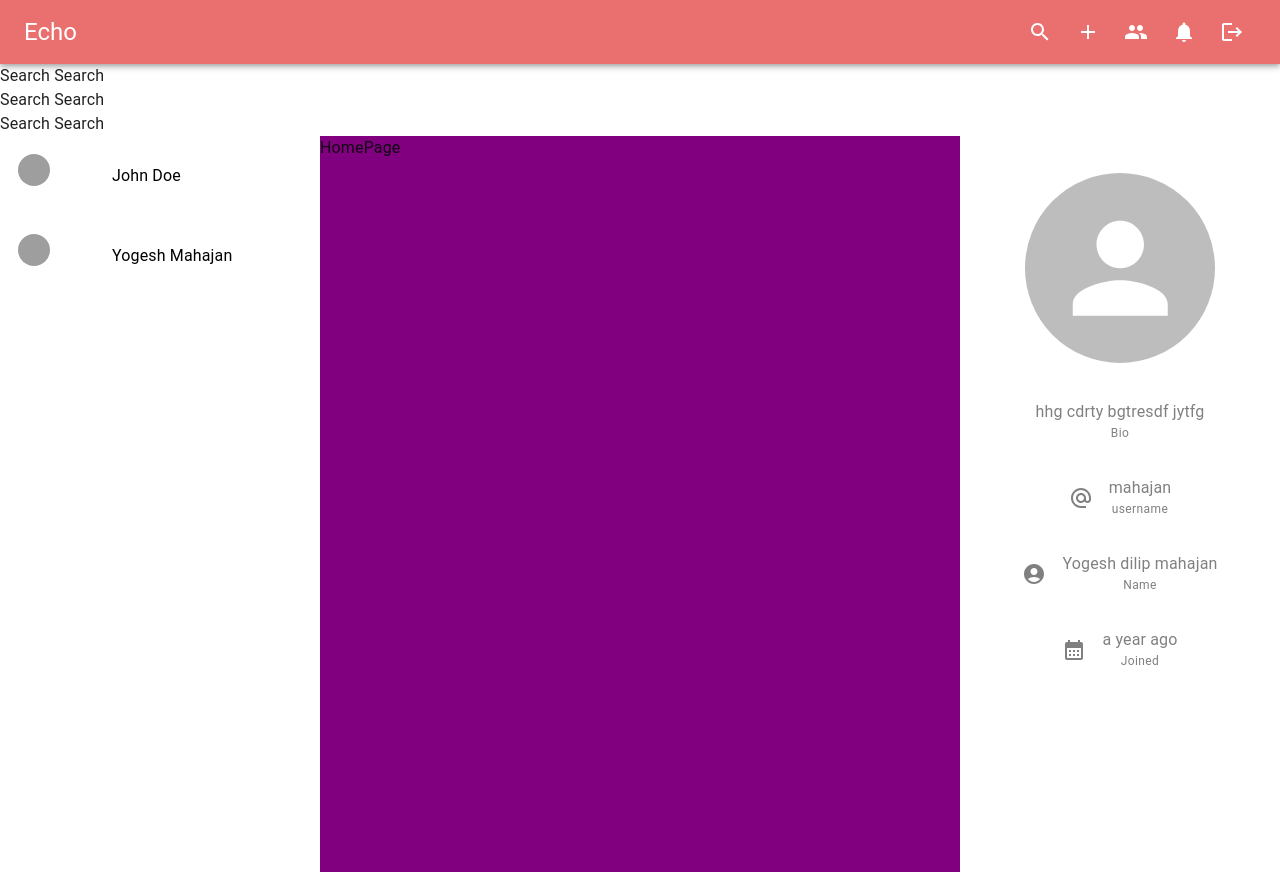
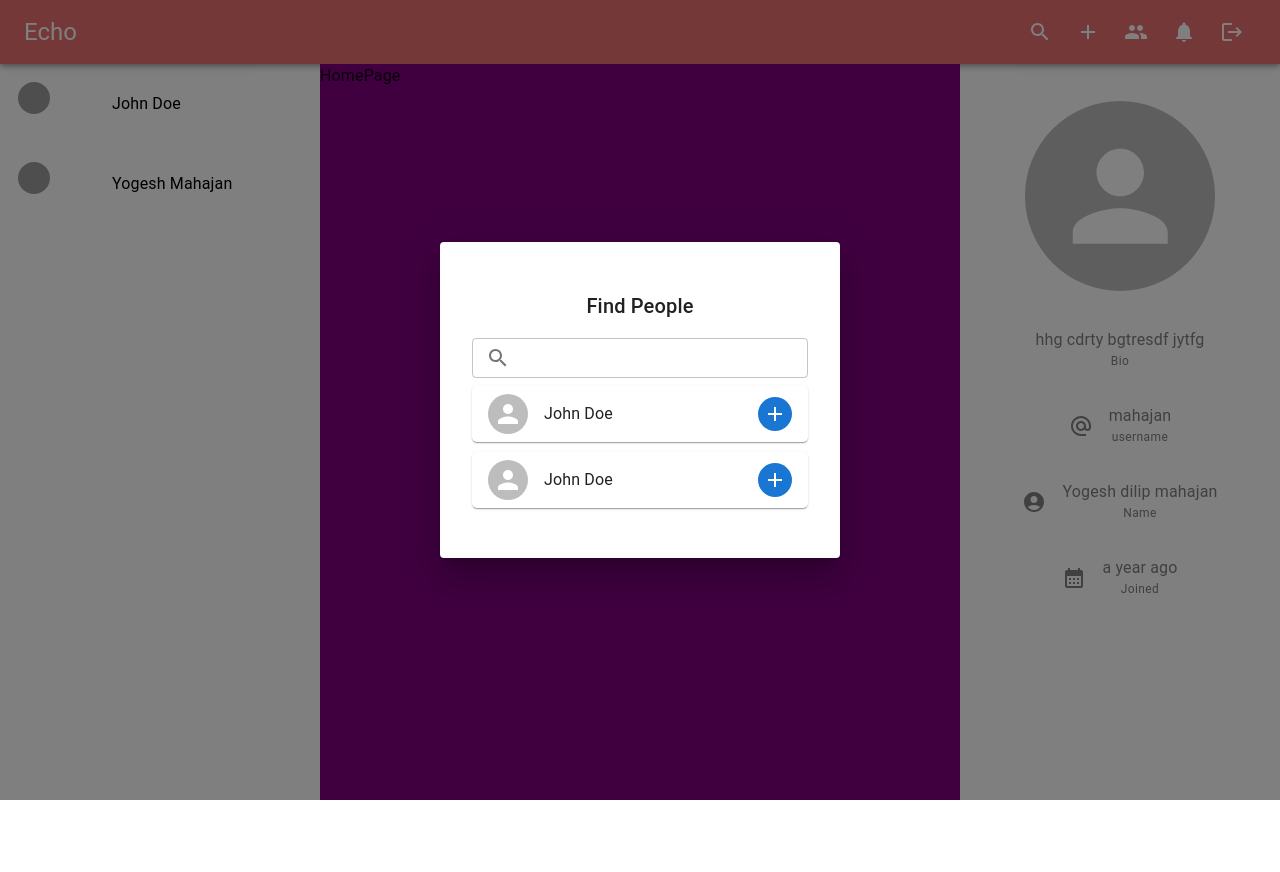
Before and after one commit to YogeshMahajanGit/Echo, a React (Vite) app in the folder client/: page / in a window 1280 px wide. Both pictures are taken after a click on the button 1040 px from the left and 32 px from the top of the page. After the commit the page ends 800 px from the top, so only its background shows below. Built offline with nearby package versions, Linux system fonts and the light colour scheme; grey boxes are pictures that could not be loaded.

Commit message:
add search user comp.

```diff
--- a/client/src/components/constants/sampleData.js
+++ b/client/src/components/constants/sampleData.js
@@ -14,3 +14,16 @@ export const chatSample = [
     members: ["1", "2"],
   },
 ];
+
+export const sampleUsers = [
+  {
+    avatar: ["https://cdn-icons-png.flaticon.com/512/6858/6858504.png"],
+    name: "John Doe",
+    _id: "1",
+  },
+  {
+    avatar: ["https://cdn-icons-png.flaticon.com/512/6858/6858504.png"],
+    name: "John Doe",
+    _id: "2",
+  },
+];
--- a/client/src/components/layout/Header.jsx
+++ b/client/src/components/layout/Header.jsx
@@ -106,7 +106,7 @@ function Header() {
           <SearchDialog />
         </Suspense>
       )}
-      {isSearch && (
+      {/* {isSearch && (
         <Suspense fallback={<Backdrop open />}>
           <SearchDialog />
         </Suspense>
@@ -115,7 +115,7 @@ function Header() {
         <Suspense fallback={<Backdrop open />}>
           <SearchDialog />
         </Suspense>
-      )}
+      )} */}
       {isNotification && (
         <Suspense fallback={<h1>LODDD..</h1>}>
           <NotificationDialog />
--- /dev/null
+++ b/client/src/components/shared/UserItem.jsx
@@ -0,0 +1,65 @@
+import { Add } from "@mui/icons-material";
+import {
+  Avatar,
+  IconButton,
+  ListItem,
+  Paper,
+  Stack,
+  Typography,
+} from "@mui/material";
+import { memo } from "react";
+
+function UserItem({ user, handler, handlerIsLoading }) {
+  const { name, _id, avatar } = user;
+  return (
+    <Paper
+      variant="elevation"
+      sx={{
+        marginBottom: "10px",
+        borderRadius: "5px",
+        cursor: "pointer",
+      }}
+    >
+      <ListItem>
+        <Stack
+          direction={"row"}
+          alignItems={"center"}
+          spacing={"1rem"}
+          width={"100%"}
+        >
+          <Avatar />
+          <Typography
+            variant="body1"
+            sx={{
+              flexGrow: 1,
+              display: "-webkit-flex",
+              WebkitLineClamp: 1,
+              WebkitBoxOrient: "vertical",
+              overflow: "hidden",
+              textOverflow: "ellipsis",
+              width: "100%",
+            }}
+          >
+            {name}
+          </Typography>
+          <IconButton
+            size="small"
+            sx={{
+              bgcolor: "primary.main",
+              color: "white",
+              ":hover": {
+                bgcolor: "primary.dark",
+              },
+            }}
+            onClick={() => handler(_id)}
+            disabled={handlerIsLoading}
+          >
+            <Add />
+          </IconButton>
+        </Stack>
+      </ListItem>
+    </Paper>
+  );
+}
+
+export default memo(UserItem);
--- a/client/src/components/specific/Search.jsx
+++ b/client/src/components/specific/Search.jsx
@@ -1,5 +1,60 @@
+import {
+  Dialog,
+  DialogTitle,
+  InputAdornment,
+  List,
+  Stack,
+  TextField,
+} from "@mui/material";
+// import { userInputValidation } from "6pp";
+import { Search as SearchIcon } from "@mui/icons-material";
+import UserItem from "../shared/UserItem";
+import { useState } from "react";
+import { sampleUsers } from "../constants/sampleData";
+
 function Search() {
-  return <div>Search Search</div>;
+  const [users, setUsers] = useState(sampleUsers);
+  // const searchValue = userInputValidation("");
+
+  let isLoadingSendfriendRequest = false;
+
+  function handlerAddFriend(id) {
+    console.log(id);
+  }
+
+  return (
+    <Dialog open>
+      <Stack padding={"2rem"} direction={"column"} width={"25rem"}>
+        <DialogTitle textAlign={"center"}>Find People</DialogTitle>
+        <TextField
+          label=""
+          // value={searchValue.value}
+          // onChange={searchValue.changeHandler}
+          variant="outlined"
+          size="small"
+          slotProps={{
+            input: {
+              startAdornment: (
+                <InputAdornment position="start">
+                  <SearchIcon />
+                </InputAdornment>
+              ),
+            },
+          }}
+        />
+        <List>
+          {users.map((user) => (
+            <UserItem
+              key={user._id}
+              user={user}
+              handler={handlerAddFriend}
+              handlerIsLoading={isLoadingSendfriendRequest}
+            />
+          ))}
+        </List>
+      </Stack>
+    </Dialog>
+  );
 }
 
 export default Search;
```
